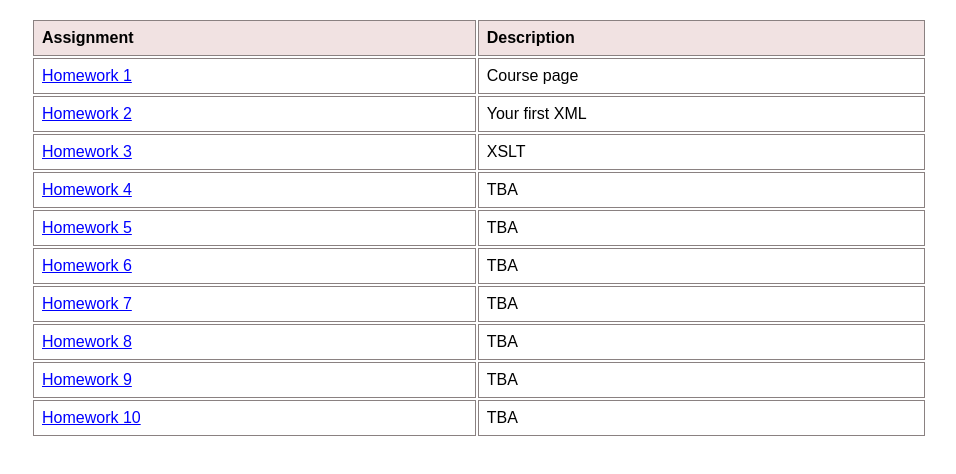
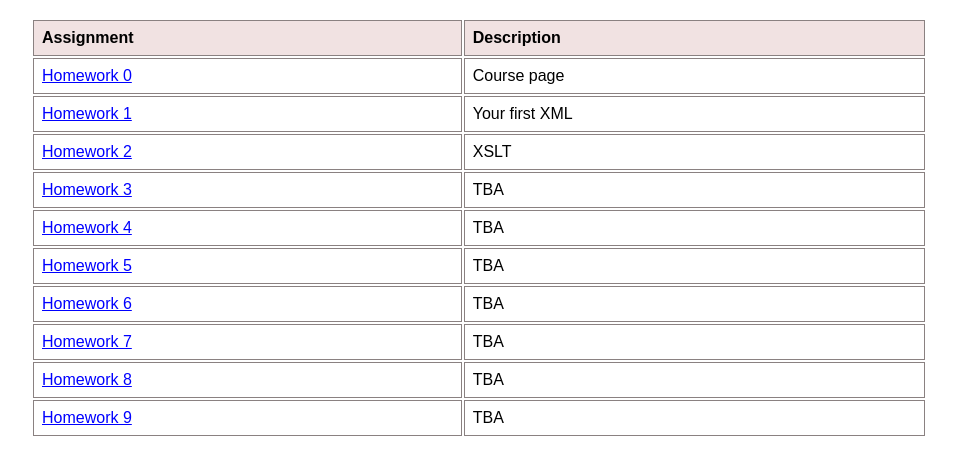
Before and after one commit to CNIT131/hw1, a plain HTML site: page hw1.html in a window 1280 px wide. Shown: the part 120-594 px from the top of the page, without its empty margins (49-1005 px from the left). Drawn offline with Linux system fonts and the light colour scheme.

Commit message:
Update hw1.html

```diff
--- a/hw1.html
+++ b/hw1.html
@@ -79,7 +79,7 @@
       const link = document.createElement('a');
 
       link.href = `https://cnit131.github.io/${fileNames[i]}`;
-      link.textContent = `Homework ${i + 1}`;
+      link.textContent = `Homework ${i}`;
       cell1.appendChild(link);
       cell2.textContent = descriptions[i];
 
```
